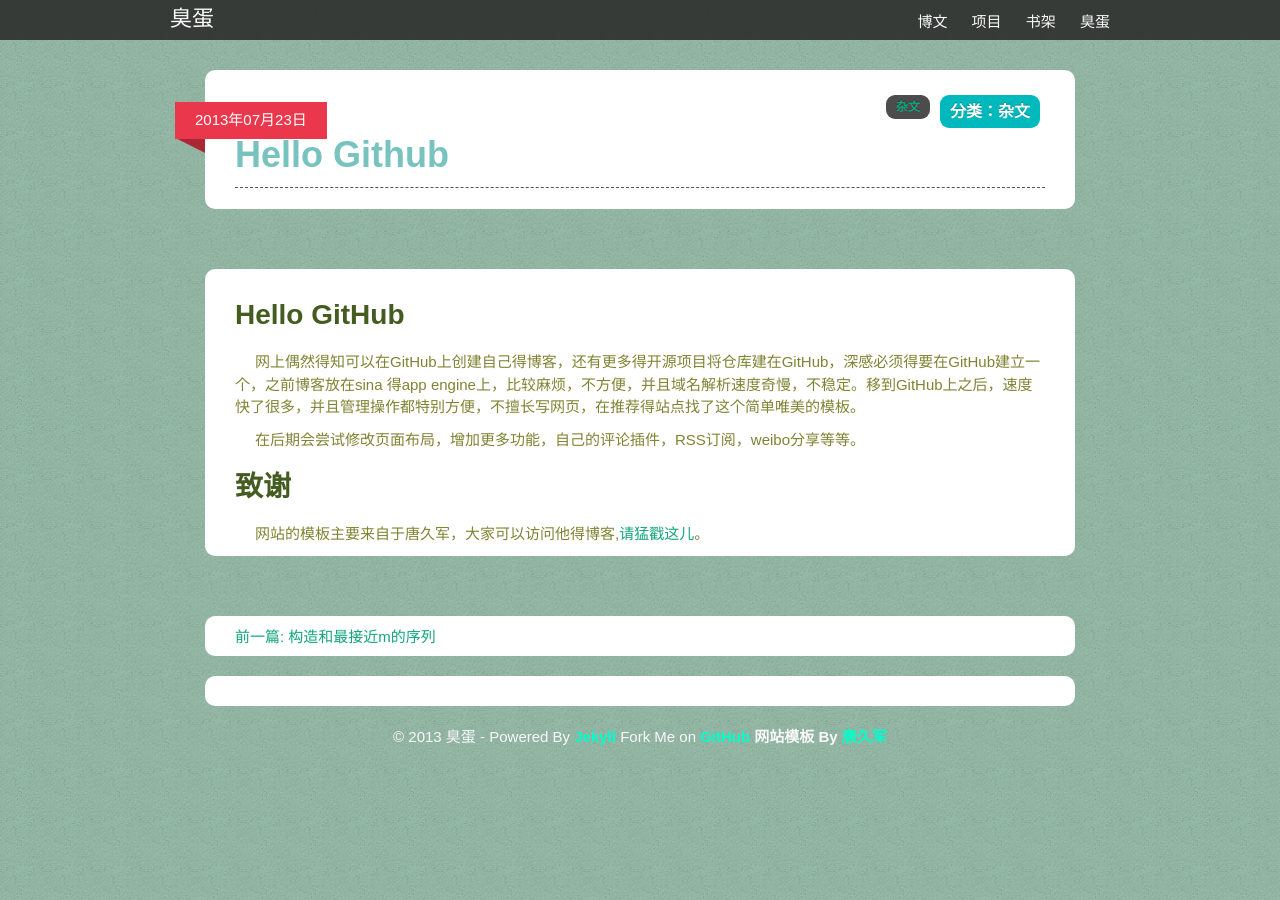
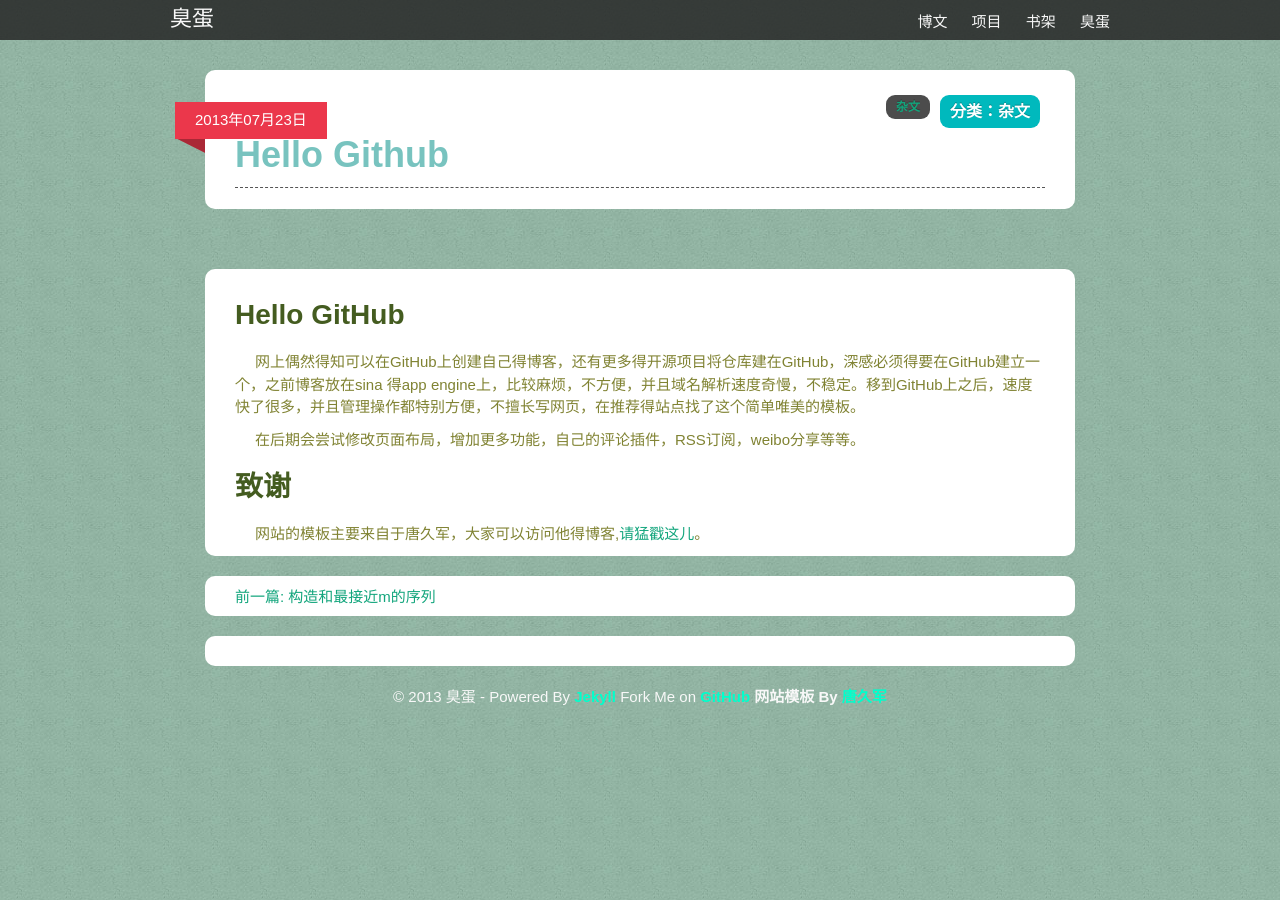
Before and after one commit to liuan/blog, a Jekyll site: the page built from _posts/2013-7-23-Hello-GitHub.md, in a window 1280 px wide. Built offline with Jekyll 4.4.1, drawn with Linux system fonts in a browser that asks for light colours; comment, search, counter and statistics services are not loaded.

Commit message:
cool style

```diff
--- a/_layouts/post.html
+++ b/_layouts/post.html
@@ -24,7 +24,7 @@
     {{ content }}
   </div>
 
-  <div class="well well-header" style="height:20px">
+  <div class="well well-header" style="height:20px;margin:20px auto 0">
       {%if page.next %}
         <a href="{{ page.next.url }}" title="{{ page.next.title }}" style="margin-top:0px;float:left;">前一篇: {{ page.next.title }}</a>
       {% endif %}
```
